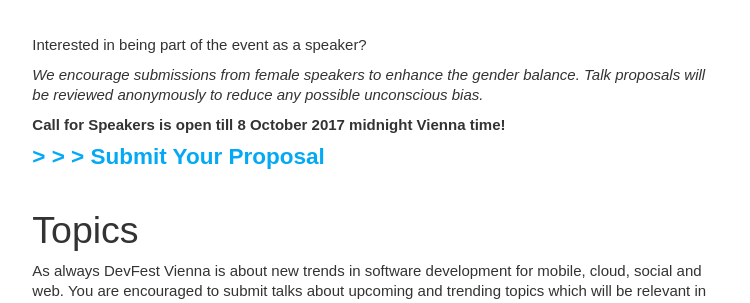
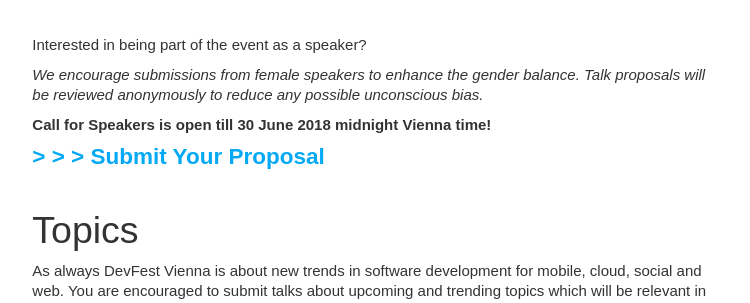
Before and after one commit to DevFestVienna/devfest-at-site, a Jekyll site: the page built from call.md, in a window 1280 px wide and 900 px high, cut to the strip 254-900 px from the top of the window. Shown: the top 303 px of the strip, without its empty margins (196-946 px from the left). Built offline with Jekyll 4.4.1, drawn with Linux system fonts in a browser that asks for light colours; nearby versions of some CDN libraries; comment, search, counter and statistics services are not loaded.

Commit message:
Added CfP

```diff
--- a/_includes/navigation.html
+++ b/_includes/navigation.html
@@ -14,12 +14,10 @@
             <li><a {% if page.permalink == '/schedule/' %} class="current" {% endif %} href="{{ site.baseurl }}/schedule/">Schedule</a>
             </li>
 -->
-<!--
             <li><a {% if page.permalink == '/call/' %} class="current" {% endif %} href="{{ site.baseurl }}/call/">Call</a>
             </li>
             <li><a {% if page.permalink == '/sponsor/' %} class="current" {% endif %} href="{{ site.baseurl }}/sponsor/">Sponsorship</a>
             </li>
--->
 <!--
             <li><a {% if page.permalink == '/speakers/' %} class="current" {% endif %} href="{{ site.baseurl }}/speakers/">Speakers</a>
             </li>
--- a/call.md
+++ b/call.md
@@ -10,7 +10,7 @@
 _We encourage submissions from female speakers to enhance the gender balance.
 Talk proposals will be reviewed anonymously to reduce any possible unconscious bias._
 
-**Call for Speakers is open till 8 October 2017 midnight Vienna time!**
+**Call for Speakers is open till 30 June 2018 midnight Vienna time!**
 
 ###### **[&gt; &gt; &gt; Submit Your Proposal](https://cfp.gdg-vienna.at)** ######
 
```
Also changed, not shown: sponsor.md (+1 -1 lines).
